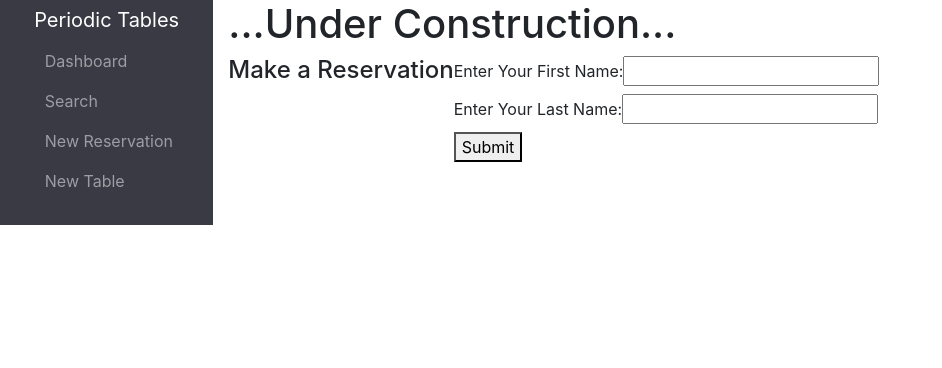
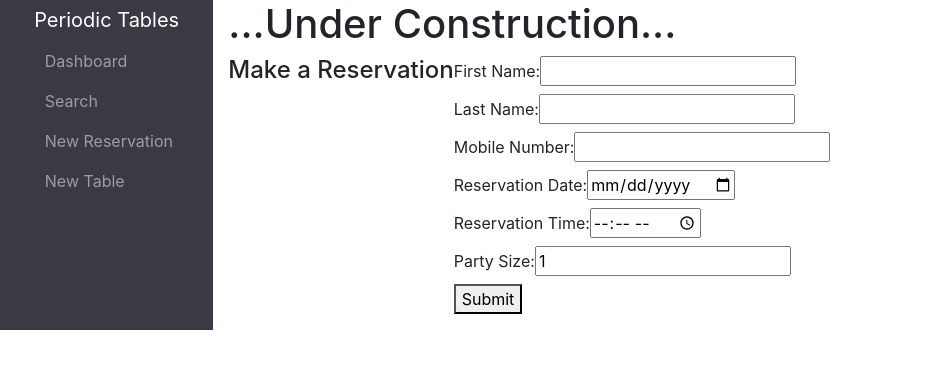
Before and after one commit to BrianHook1183/Restaurant-Reservations_Fullstack-Capstone, a React (Create React App) app in the folder front-end/: page /reservations/new in a window 1280 px wide. Shown: the top 368 px of the page, without its empty margins (0-942 px from the left). Built offline with nearby package versions, Linux system fonts and the light colour scheme; no server answers; a web font is replaced by a local one.

Commit message:
added all fields for reservation form

```diff
--- a/front-end/src/reservations/form/Form.js
+++ b/front-end/src/reservations/form/Form.js
@@ -5,12 +5,14 @@ import React, { useEffect, useState } from "react";
  * Defines the reservation form.
  */
 
-// TODO US-01 = /reservations/:reservation_id/new
-
 function Form() {
   const initialFormState = {
     first_name: "",
     last_name: "",
+    mobile_number: "",
+    reservation_date: new Date(),
+    reservation_time: new Date(),
+    people: 1,
   };
   const [formData, setFormData] = useState({ ...initialFormState });
   const handleChange = ({ target }) => {
@@ -30,16 +32,17 @@ function Form() {
   /*
   * First name: <input name="first_name" />
   * Last name: <input name="last_name" />
-  ! Mobile number: <input name="mobile_number" />
-  ! Date of reservation: <input name="reservation_date" />
-  ! Time of reservation: <input name="reservation_time" />
-  ! Number of people in the party, which must be at least 1 person. <input name="people" />
+  * Mobile number: <input name="mobile_number" />
+  * Date of reservation: <input name="reservation_date" />
+  * Time of reservation: <input name="reservation_time" />
+  * Number of people in the party,  <input name="people" />
+  TODO which must be at least 1 person.
   */
 
   return (
     <form onSubmit={handleSubmit}>
       <label htmlFor="first_name">
-        Enter Your First Name:
+        First Name:
         <input
           id="first_name"
           type="text"
@@ -50,7 +53,7 @@ function Form() {
       </label>
       <br />
       <label htmlFor="last_name">
-        Enter Your Last Name:
+        Last Name:
         <input
           id="last_name"
           type="text"
@@ -60,6 +63,50 @@ function Form() {
         />
       </label>
       <br />
+      <label htmlFor="mobile_number">
+        Mobile Number:
+        <input
+          id="mobile_number"
+          type="text"
+          name="mobile_number"
+          onChange={handleChange}
+          value={formData.mobile_number}
+        />
+      </label>
+      <br />
+      <label htmlFor="reservation_date">
+        Reservation Date:
+        <input
+          id="reservation_date"
+          type="date"
+          name="reservation_date"
+          onChange={handleChange}
+          value={formData.reservation_date}
+        />
+      </label>
+      <br />
+      <label htmlFor="reservation_time">
+        Reservation Time:
+        <input
+          id="reservation_time"
+          type="time"
+          name="reservation_time"
+          onChange={handleChange}
+          value={formData.reservation_time}
+        />
+      </label>
+      <br />
+      <label htmlFor="people">
+        Party Size:
+        <input
+          id="people"
+          type="number"
+          name="people"
+          onChange={handleChange}
+          value={formData.people}
+        />
+      </label>
+      <br />
       <button type="submit">Submit</button>
     </form>
   );
```
